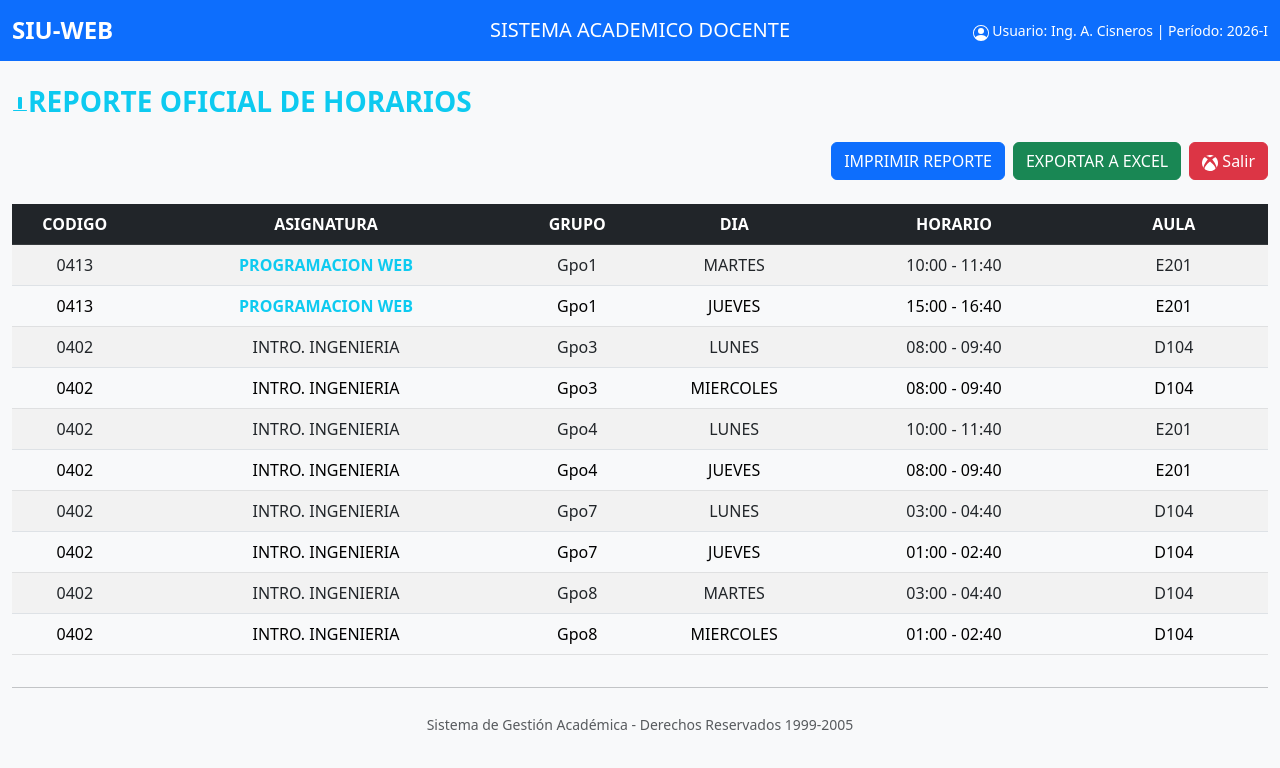
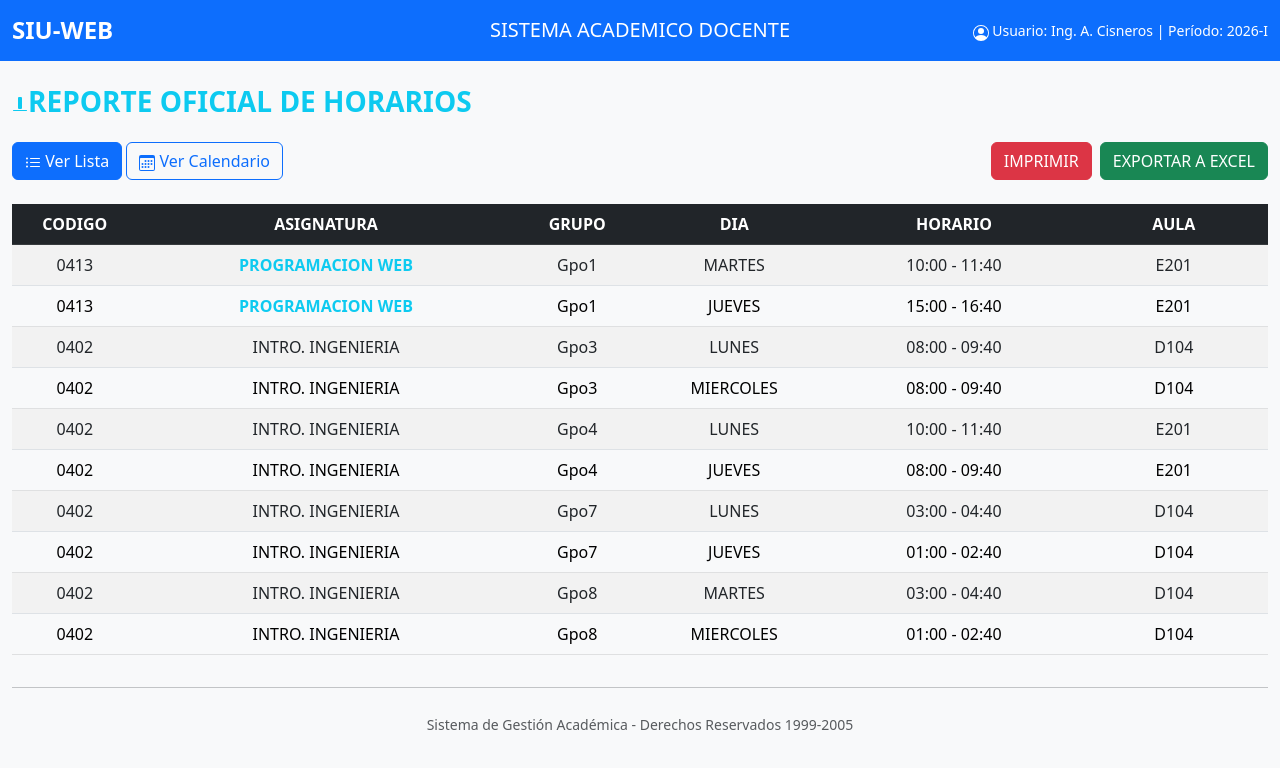
Before and after one commit to InNUenD00/Reto-Bootstrap, a plain HTML site: page index.html in a window 1280 px wide. Drawn offline with nearby package versions, Linux system fonts and the light colour scheme.

Commit message:
Eliminar boton salir y cambio de color

```diff
--- a/index.html
+++ b/index.html
@@ -41,15 +41,22 @@
       </svg>REPORTE OFICIAL DE HORARIOS</strong>
       </h3>
 
-      <div class="d-flex justify-content-end gap-2 mb-4">
-        <button class="btn btn-primary" onclick="window.print()">IMPRIMIR REPORTE</button>
-        <button class="btn btn-success">EXPORTAR A EXCEL</button>
-        <button class="btn btn-danger">
-        <svg xmlns="http://www.w3.org/2000/svg" width="16" height="16" fill="currentColor" class="bi bi-xbox" viewBox="0 0 16 16">
-        <path d="M7.202 15.967a8 8 0 0 1-3.552-1.26c-.898-.585-1.101-.826-1.101-1.306 0-.965 1.062-2.656 2.879-4.583C6.459 7.723 7.897 6.44 8.052 6.475c.302.068 2.718 2.423 3.622 3.531 1.43 1.753 2.088 3.189 1.754 3.829-.254.486-1.83 1.437-2.987 1.802-.954.301-2.207.429-3.239.33m-5.866-3.57C.589 11.253.212 10.127.03 8.497c-.06-.539-.038-.846.137-1.95.218-1.377 1.002-2.97 1.945-3.95.401-.417.437-.427.926-.263.595.2 1.23.638 2.213 1.528l.574.519-.313.385C4.056 6.553 2.52 9.086 1.94 10.653c-.315.852-.442 1.707-.306 2.063.091.24.007.15-.3-.319Zm13.101.195c.074-.36-.019-1.02-.238-1.687-.473-1.443-2.055-4.128-3.508-5.953l-.457-.575.494-.454c.646-.593 1.095-.948 1.58-1.25.381-.237.927-.448 1.161-.448.145 0 .654.528 1.065 1.104a8.4 8.4 0 0 1 1.343 3.102c.153.728.166 2.286.024 3.012a9.5 9.5 0 0 1-.6 1.893c-.179.393-.624 1.156-.82 1.404-.1.128-.1.127-.043-.148ZM7.335 1.952c-.67-.34-1.704-.705-2.276-.803a4 4 0 0 0-.759-.043c-.471.024-.45 0 .306-.358A7.8 7.8 0 0 1 6.47.128c.8-.169 2.306-.17 3.094-.005.85.18 1.853.552 2.418.9l.168.103-.385-.02c-.766-.038-1.88.27-3.078.853-.361.176-.676.316-.699.312a12 12 0 0 1-.654-.319Z"/>
-        </svg>
-        Salir
-        </button>
+      <div class="d-flex justify-content-between mb-4">
+        <div>
+          <button id="btnLista" class="btn btn-primary">
+            <svg xmlns="http://www.w3.org/2000/svg" width="16" height="16" fill="currentColor" class="bi bi-list-ul" viewBox="0 0 16 16"><path fill-rule="evenodd" d="M5 11.5a.5.5 0 0 1 .5-.5h9a.5.5 0 0 1 0 1h-9a.5.5 0 0 1-.5-.5m0-4a.5.5 0 0 1 .5-.5h9a.5.5 0 0 1 0 1h-9a.5.5 0 0 1-.5-.5m0-4a.5.5 0 0 1 .5-.5h9a.5.5 0 0 1 0 1h-9a.5.5 0 0 1-.5-.5m-3 1a1 1 0 1 0 0-2 1 1 0 0 0 0 2m0 4a1 1 0 1 0 0-2 1 1 0 0 0 0 2m0 4a1 1 0 1 0 0-2 1 1 0 0 0 0 2"/></svg>
+            Ver Lista
+          </button>
+          <button id="btnCalendario" class="btn btn-outline-primary">
+            <svg xmlns="http://www.w3.org/2000/svg" width="16" height="16" fill="currentColor" class="bi bi-calendar3" viewBox="0 0 16 16"><path d="M14 0H2a2 2 0 0 0-2 2v12a2 2 0 0 0 2 2h12a2 2 0 0 0 2-2V2a2 2 0 0 0-2-2M1 3.857C1 3.384 1.448 3 2 3h12c.552 0 1 .384 1 .857v10.286c0 .473-.448.857-1 .857H2c-.552 0-1-.384-1-.857z"/><path d="M6.5 7a1 1 0 1 0 0-2 1 1 0 0 0 0 2m3 0a1 1 0 1 0 0-2 1 1 0 0 0 0 2m3 0a1 1 0 1 0 0-2 1 1 0 0 0 0 2m-9 3a1 1 0 1 0 0-2 1 1 0 0 0 0 2m3 0a1 1 0 1 0 0-2 1 1 0 0 0 0 2m3 0a1 1 0 1 0 0-2 1 1 0 0 0 0 2m3 0a1 1 0 1 0 0-2 1 1 0 0 0 0 2m-9 3a1 1 0 1 0 0-2 1 1 0 0 0 0 2m3 0a1 1 0 1 0 0-2 1 1 0 0 0 0 2m3 0a1 1 0 1 0 0-2 1 1 0 0 0 0 2"/></svg>
+            Ver Calendario
+          </button>
+        </div>
+
+        <div class="d-flex gap-2">
+            <button class="btn btn-danger" onclick="window.print()">IMPRIMIR</button>
+            <button class="btn btn-success">EXPORTAR A EXCEL</button>
+        </div>
       </div>
 
       <div class="table-responsive">
```
